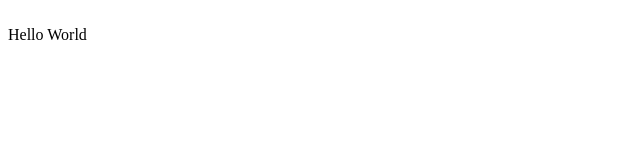
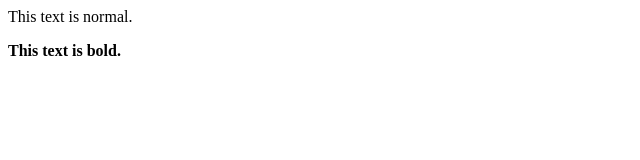
Before and after one commit to queiie126/queiie126.github.io, a plain HTML site: page index.html in a window 1280 px wide. Shown: the whole page, without its empty margins (0-640 px from the left). Drawn offline with Linux system fonts and the light colour scheme.

Commit message:
Update index.html

```diff
--- a/index.html
+++ b/index.html
@@ -1 +1,9 @@
-<br>Hello World<br/>
+<html>
+<body>
+
+<p>This text is normal.</p>
+
+<p><b>This text is bold.</b></p>
+
+</body>
+</html>
```
